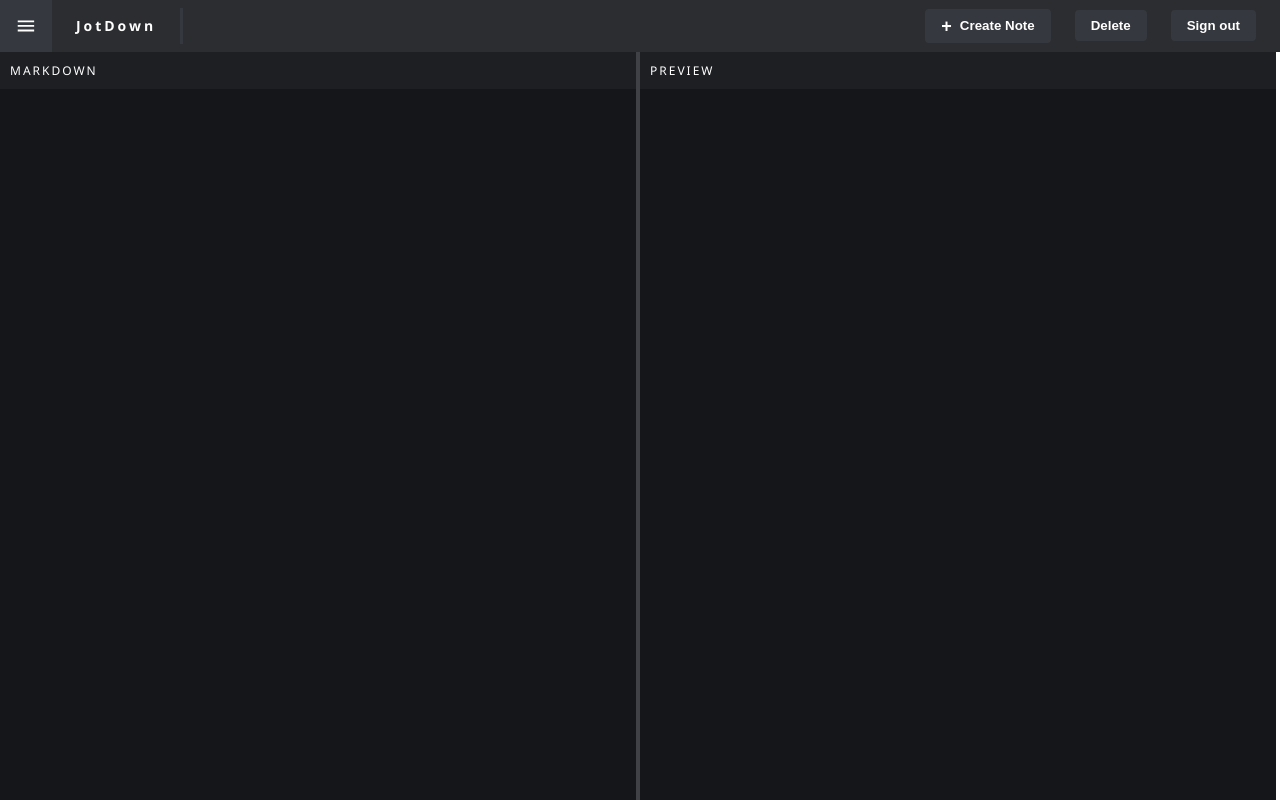
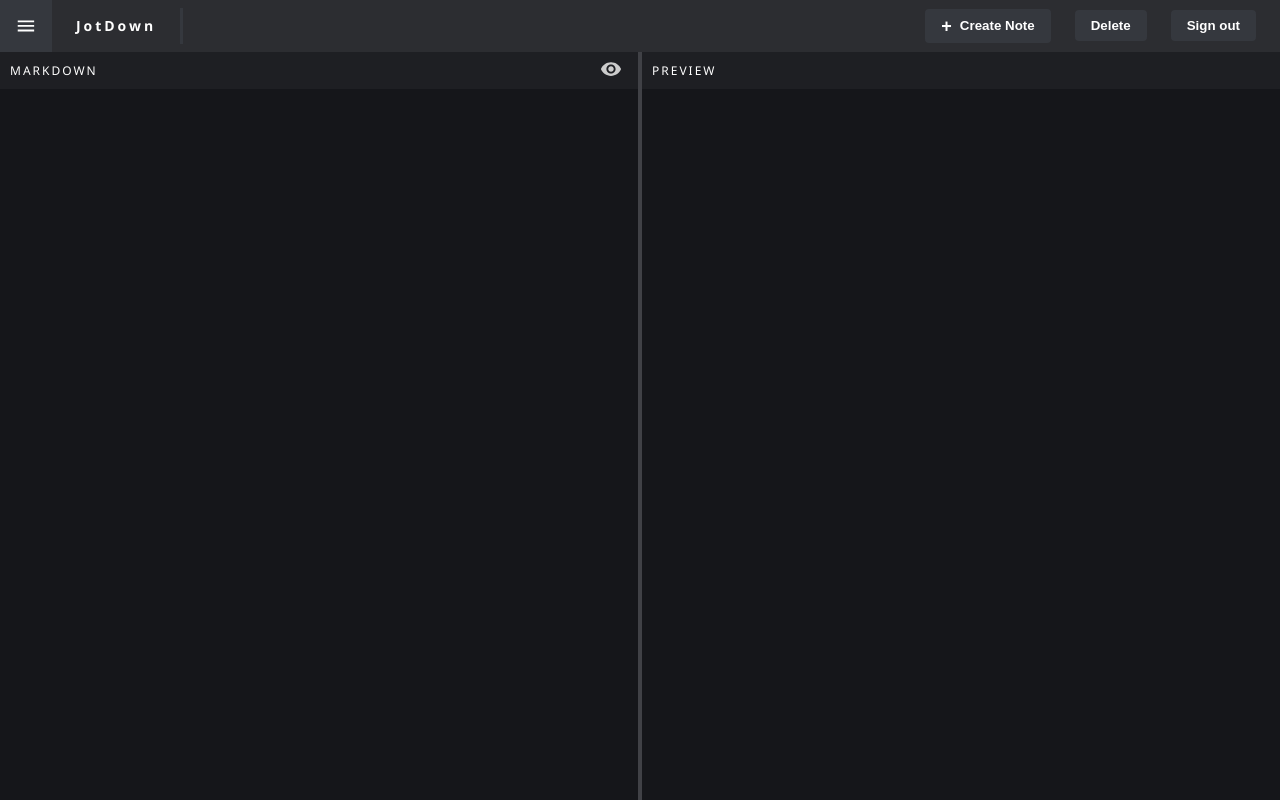
Before and after one commit to Yisaaaa/JotDown, a React (Vite) app: page / in a window 1280 px wide. Built offline with nearby package versions, Linux system fonts and the light colour scheme; no server answers; the database is empty; sample sign-in values are in the browser's storage.

Commit message:
added a button to show/hide the preview

```diff
--- a/src/components/Editor.jsx
+++ b/src/components/Editor.jsx
@@ -1,12 +1,28 @@
 import "../css/Editor.css";
+import VisibilityIcon from "@mui/icons-material/Visibility";
 
-export default function Editor({ tempNoteText, setTempNoteText }) {
+export default function Editor({
+	tempNoteText,
+	setTempNoteText,
+	setIsPreviewShown,
+}) {
+	function togglePreview() {
+		setIsPreviewShown(
+			(isPreviewShownPrevState) => !isPreviewShownPrevState
+		);
+	}
+
 	return (
 		<div className="editor">
 			<header className="editor-header">
-				<label htmlFor="" className="editor-title">
+				<label htmlFor="text-editor" className="editor-title">
 					MARKDOWN
 				</label>
+				<div className="editor-header-icons">
+					<div onClick={togglePreview} className="editor-header-icon">
+						<VisibilityIcon style={{ fontSize: "22px" }} />
+					</div>
+				</div>
 			</header>
 			<textarea
 				className="text-editor"
--- a/src/css/Editor.css
+++ b/src/css/Editor.css
@@ -1,9 +1,22 @@
 .editor {
 	height: 100%;
+	background-color: #15161a;
 }
 
 .editor-header {
+	display: flex;
+	align-items: center;
+	justify-content: space-between;
 	background-color: #1e1f23;
+}
+
+.editor-header-icons {
+	padding-right: 1.6rem;
+}
+
+.editor-header-icons > * {
+	cursor: pointer;
+	color: #ccc;
 }
 
 .editor-title {
@@ -14,12 +27,13 @@
 }
 
 .text-editor {
+	display: block;
 	width: 100%;
 	height: calc(100% - 37px);
 	resize: none;
-	padding: 1.6rem 2.4rem;
+	background-color: inherit;
+	padding: 1.6rem max(calc((100% - 99rem) / 2), 2.4rem);
 	font-size: 2rem;
-	background-color: #15161a;
 	border: none;
 	border-radius: 0;
 	color: white;
--- a/src/pages/Main.jsx
+++ b/src/pages/Main.jsx
@@ -12,7 +12,6 @@ import {
 	collection,
 	onSnapshot,
 	setDoc,
-	getDoc,
 } from "firebase/firestore";
 
 export default function Main({ user }) {
@@ -23,7 +22,6 @@ export default function Main({ user }) {
 		const unsubscribe = onSnapshot(
 			collection(db, notesCollectionPath),
 			(snapshot) => {
-				console.log("notes has changed");
 				const notesArray = [];
 				snapshot.docs.forEach((doc) => {
 					const note = {
@@ -38,6 +36,8 @@ export default function Main({ user }) {
 
 		return unsubscribe;
 	}, []);
+
+	const [isPreviewShown, setIsPreviewShown] = useState(true);
 
 	const sortedNotes = notes.sort((a, b) => b.updatedAt - a.updatedAt);
 
@@ -137,9 +137,12 @@ export default function Main({ user }) {
 				<Editor
 					key="editor"
 					tempNoteText={tempNoteText}
+					setIsPreviewShown={setIsPreviewShown}
 					setTempNoteText={setTempNoteText}
 				/>
-				<Preview key="preview" tempNoteText={tempNoteText} />
+				{isPreviewShown && (
+					<Preview key="preview" tempNoteText={tempNoteText} />
+				)}
 			</main>
 		</div>
 	);
--- a/style.css
+++ b/style.css
@@ -28,12 +28,12 @@ body {
 
 .main {
 	display: grid;
-	grid-template-columns: repeat(2, 1fr);
+	/* grid-template-columns: repeat(2, 1fr); */
+	grid-auto-flow: column;
+	grid-auto-columns: 1fr;
 	background-color: #404146;
-	/* column-gap: 0.4rem; */
 	height: calc(100% - 51.8833px);
-	/* overflow: hidden; */
-	width: calc(100% - 0.4rem);
+	width: 100%;
 	column-gap: 0.4rem;
 }
 
```
